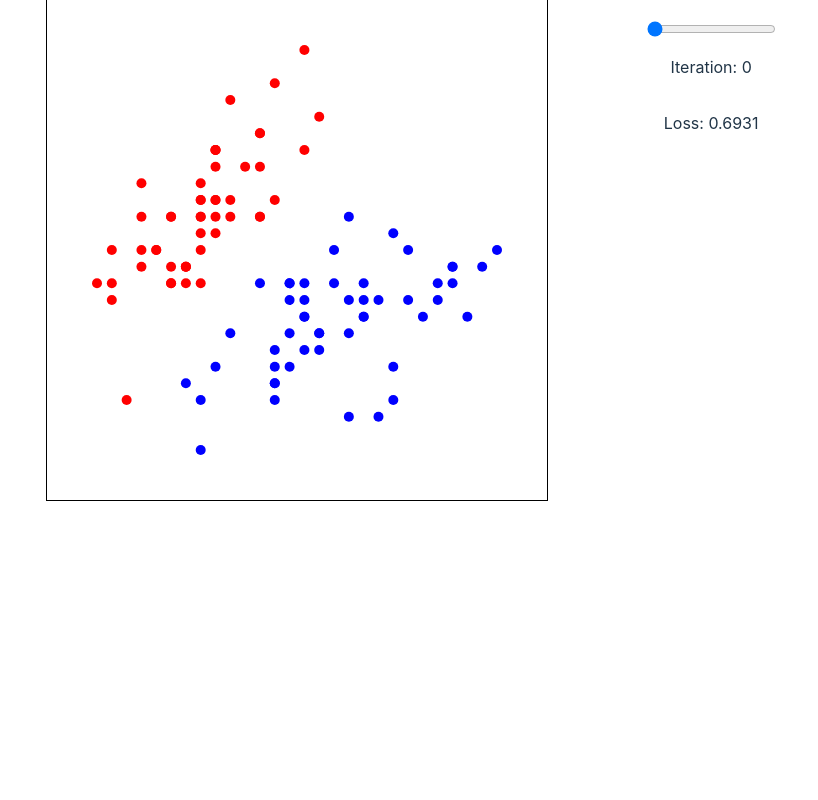
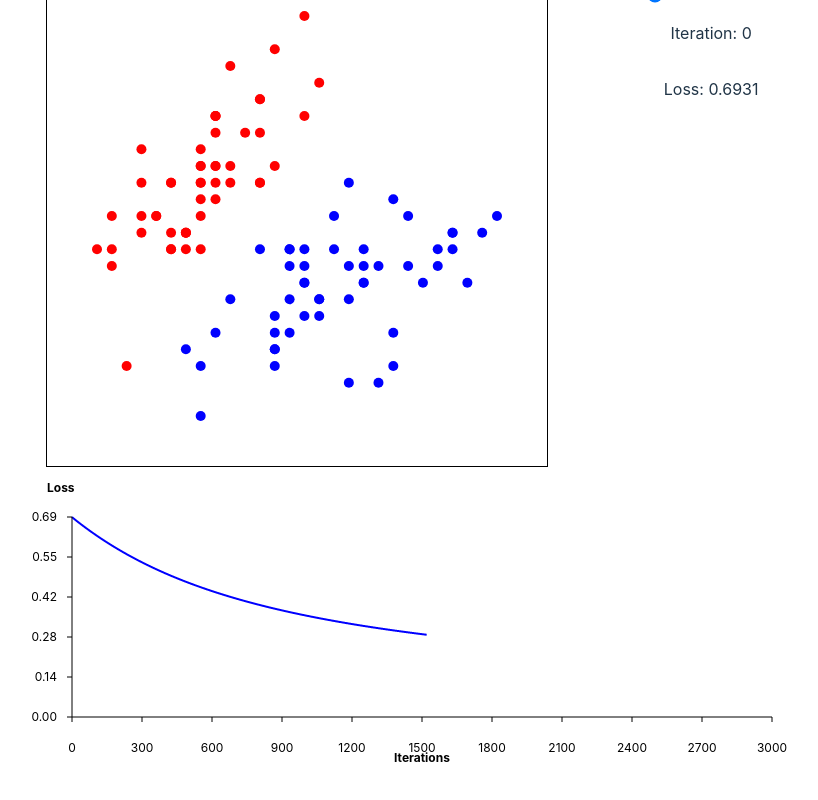
Before and after one commit to danielpwarren/visualizing-gradient-descent, a Svelte app: page / in a window 1280 px wide. Shown: the part 212-1012 px from the top of the page, without its empty margins (218-1036 px from the left). Before the commit the page ends 800 px from the top, so only its background shows below. Built offline with nearby package versions, Linux system fonts and the light colour scheme.

Commit message:
update iteration and graph

```diff
--- a/src/App.svelte
+++ b/src/App.svelte
@@ -2,7 +2,9 @@
     import { onMount } from 'svelte';
     import DecisionBoundary from './components/decisionboundary.svelte';
     import { preprocessData, gradientDescent } from './components/logisticregression.js';
+    import LossGraph from './components/lossgraph.svelte';
     import irisData from './assets/irisdata.json';
+
 
     let processedData = [];
     let modelResults;
@@ -24,9 +26,11 @@
     <h1>Logistic Regression Visualization</h1>
     {#if modelResults}
          <DecisionBoundary data={processedData} weightsHistory={modelResults.weightsHistory} costHistory={modelResults.costHistory}/>
+         <LossGraph costHistory = {modelResults.costHistory}/>
     {:else}
         <p>Loading model results...</p>
     {/if}
+
 </main>
 
 <style>
--- /dev/null
+++ b/src/components/lossgraph.svelte
@@ -0,0 +1,74 @@
+<script>
+    export let costHistory;
+
+    const svgWidth = 800;
+    const svgHeight = 300;
+    const padding = 50; // Padding for axes labels and ticks
+
+    function scaleX(index) {
+        return padding + (index / 3000) * (svgWidth - 2 * padding); // Scale for up to 3000 iterations
+    }
+
+    function scaleY(cost) {
+        const maxCost = Math.max(...costHistory);
+        return padding + (svgHeight - 2 * padding) * (1 - cost / maxCost);
+    }
+
+    function generateXTicks() {
+        const numberOfTicks = 10; // Number of ticks on the x-axis
+        let ticks = [];
+        for (let i = 0; i <= numberOfTicks; i++) {
+            let x = i * 3000 / numberOfTicks; // Dividing 3000 iterations into equal parts
+            ticks.push({ value: x, label: `${Math.round(x)}` }); // Removed 'Iter' prefix
+        }
+        return ticks;
+    }
+
+    function generateYTicks() {
+        const maxCost = Math.max(...costHistory);
+        const numberOfTicks = 5;
+        let ticks = [];
+        for (let i = 0; i <= numberOfTicks; i++) {
+            let cost = i * maxCost / numberOfTicks;
+            ticks.push({ value: cost, label: cost.toFixed(2) });
+        }
+        return ticks;
+    }
+
+    let xTicks = generateXTicks();
+    let yTicks = generateYTicks();
+</script>
+
+<svg width="{svgWidth}" height="{svgHeight}">
+    <polyline
+        fill="none"
+        stroke="blue"
+        stroke-width="2"
+        points={costHistory.map((cost, index) => `${scaleX(index)},${scaleY(cost)}`).join(' ')}
+    />
+
+    <!-- X-axis and labels -->
+    <line x1="{padding}" y1="{svgHeight - padding}" x2="{svgWidth - padding}" y2="{svgHeight - padding}" stroke="black"/>
+    {#each xTicks as tick}
+        <text x={scaleX(tick.value)} y="{svgHeight - 15}" text-anchor="middle">{tick.label}</text>
+        <line x1={scaleX(tick.value)} y1="{svgHeight - padding}" x2={scaleX(tick.value)} y2="{svgHeight - padding + 5}" stroke="black"/>
+    {/each}
+
+    <!-- Y-axis and labels -->
+    <line x1="{padding}" y1="{padding}" x2="{padding}" y2="{svgHeight - padding}" stroke="black"/>
+    {#each yTicks as tick}
+        <text x="35" y={scaleY(tick.value)} dy="0.32em" text-anchor="end">{tick.label}</text>
+        <line x1="{padding - 5}" y1={scaleY(tick.value)} x2="{padding}" y2={scaleY(tick.value)} stroke="black"/>
+    {/each}
+
+    <!-- Axis Titles -->
+    <text x="{padding / 2}" y="{padding / 2}" text-anchor="start" font-weight="bold">Loss</text>
+    <text x="{svgWidth / 2}" y="{svgHeight - 5}" text-anchor="middle" font-weight="bold">Iterations</text>
+</svg>
+
+<style>
+    text {
+        font-size: 12px;
+        fill: black;
+    }
+</style>
```
